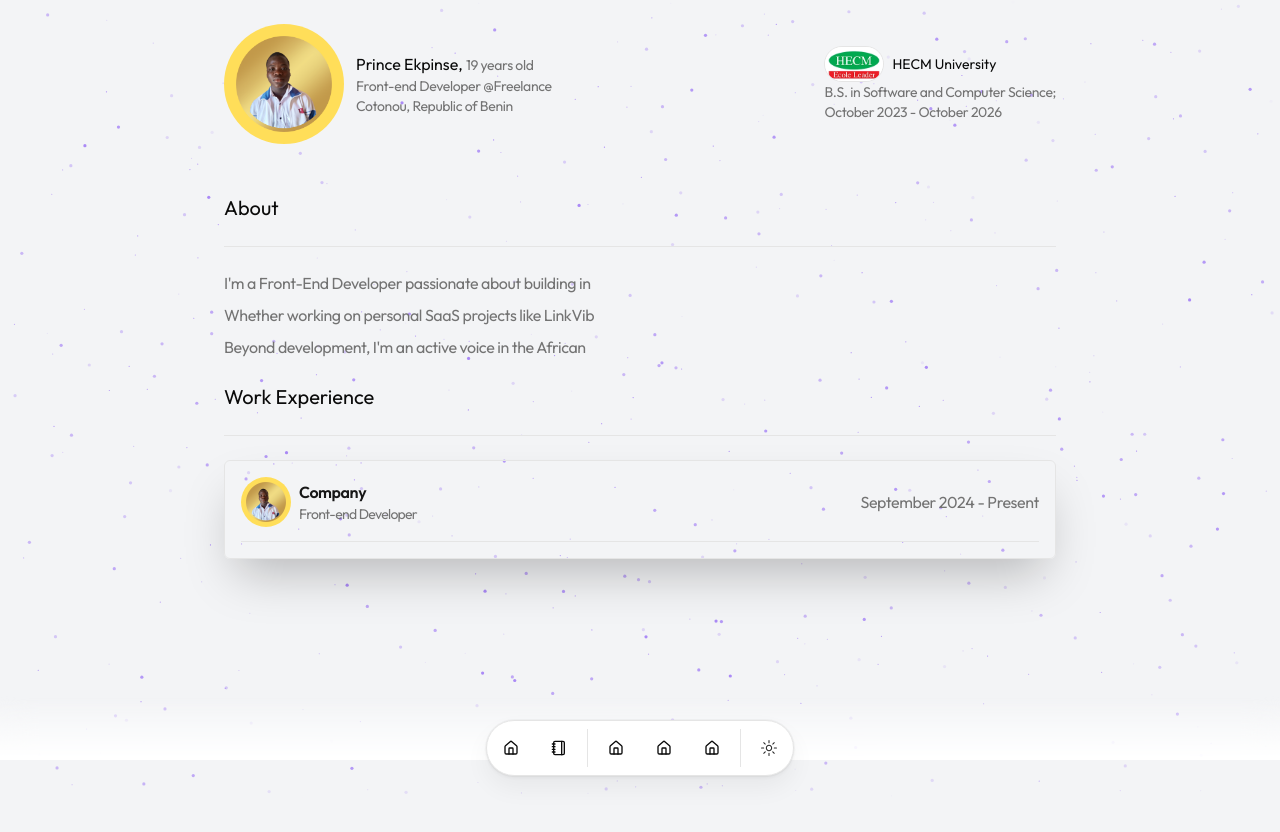
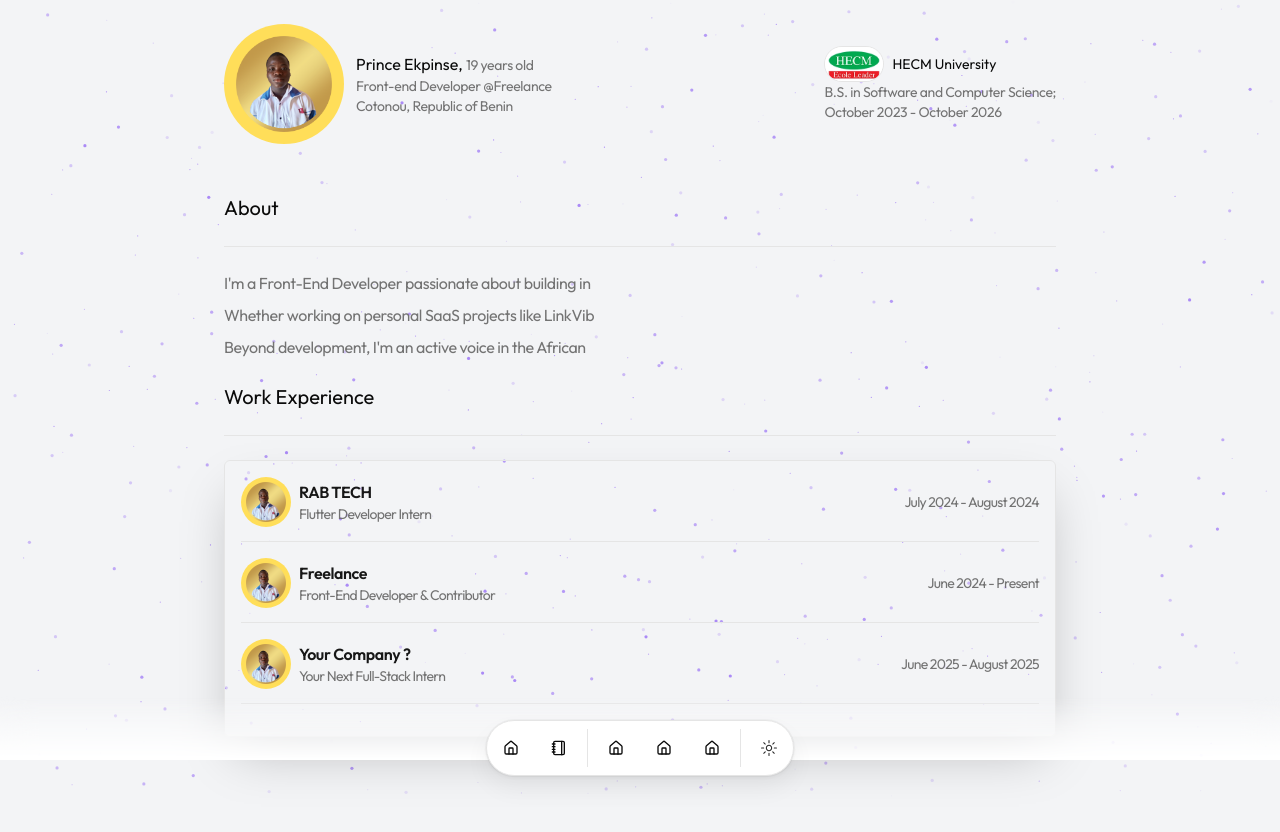
Before and after one commit to prince0xdev/portfolio, a Next.js app: page / in a window 1280 px wide. Shown: the top 832 px of the page. Before the commit the page ends 800 px from the top, so only its background shows below. Built offline with nearby package versions, Linux system fonts and the light colour scheme.

Commit message:
Add Work expériences section bis

```diff
--- a/components/ExperienceSection.tsx
+++ b/components/ExperienceSection.tsx
@@ -2,15 +2,18 @@
 import React from 'react'
 import { Separator } from './ui/separator'
 import { BlurFade } from "@/components/magicui/blur-fade";
+import {DATA} from '@/data/resume'
 import {
     Collapsible,
     CollapsibleContent,
     CollapsibleTrigger,
   } from "@/components/ui/collapsible"
+import * as motion from "motion/react-client"
 import Image from 'next/image';
 
 function ExperienceSection() {
-
+    const data = DATA.work;
+    console.log(data)
   return (
     <section className="flex flex-col gap-2 justify-center">
         <BlurFade  delay={0.25} inView>
@@ -18,33 +21,37 @@ function ExperienceSection() {
         </BlurFade>
       <Separator className='h-2 mb-4'/>
       <div className='border shadow-2xl  rounded-sm w-full p-4 text-md text-justify text-muted-foreground  tracking-tight font-light'>
+        {
+          data.map((jobs, index)=> <div className='flex flex-col gap-4 mb-4' key={index}>
             <Collapsible>
               <CollapsibleTrigger className='cursor-pointer w-full text-left'>
-                <div className='flex items-center justify-between'>
+                  <motion.div initial={{ opacity: 0, scale: 0 }} animate={{ opacity: 1, scale: 1 }} transition={{ duration: 0.4, scale: { type: "spring", visualDuration: 0.4, bounce: 0.5 },}} className='flex items-center justify-between'>
                       <div className='flex items-center gap-2'>
-                        <div className='rounded-full'><Image className='rounded-full' src="/ekpinse.webp" width={50} height={0} alt='Company'/></div>
+                          <div className='rounded-full'><Image className='rounded-full' src={jobs.logoUrl} width={50} height={0} alt={jobs.company}/></div>
                           <div>
-                            <h3 className='font-semibold dark:text-white text-neutral-900  tracking-tight'>Company</h3>
-                            <h4 className='text-sm text-muted-foreground tracking-tighter'>Front-end Developer</h4>
+                              <h3 className='font-semibold dark:text-gray-200 text-neutral-900  tracking-tight'>{jobs.company}</h3>
+                              <h4 className='text-sm text-muted-foreground tracking-tighter'>{jobs.title}</h4>
                           </div>
                       </div>
-                    <div>
-                        <h3>September 2024 - Present</h3>
+                      <div className='hidden md:block'>
+                          <h3 className='text-sm text-muted-foreground tracking-tighter'>{jobs.start} - {jobs.end}</h3>
                       </div>
+                  </motion.div>
+              </CollapsibleTrigger>
+              <CollapsibleContent>
+                <div className='text-sm text-muted-foreground tracking-tighter px-6 py-4'>
+                  <p className='mb-3'>{jobs.description}</p>
+                  <ul className="flex flex-col gap-2">
+                  {jobs.highlights.map((highlight, index)=><div  key={index}>
+                    <li><span className='rounded-full w-5 bg-gray-300'></span>{highlight}</li>
+                  </div>)}
+                  </ul>
                 </div>
-            </CollapsibleTrigger>
+              </CollapsibleContent>
               <Separator className='h-2 mt-2'/>
-            <CollapsibleContent>Worked on securing the Cyera Infrastructure and Application using various open-source tools and technologies. Key accomplishments:
-
-Built and containerized a security bot on GCR to automate security tasks and detections, significantly reducing routine manual work for engineers and saving money
-Designed and implemented an AWS RDS PostgreSQL database with encryption at rest and in transit to protect sensitive data, ensuring compliance with best data protection standards
-Developed and maintained tools, scripts, and platforms for enhanced security observability and control
-Proactively fortified container security by systematically updating Docker images to the latest stable versions and remediating critical/high/moderate CVEs in alignment with CIS Benchmarks and OWASP best practices
-Strengthened application security posture and ensured compliance with stringent security frameworks across repositories and infrastructure
-Developed secure authentication patterns using TypeScript, TailwindCSS and ShishCN
-Implemented least-privilege principle for security automation using GitHub Actions
-            </CollapsibleContent>
             </Collapsible>
+          </div> )
+        }
       </div>
     </section>
   )
--- a/data/resume.tsx
+++ b/data/resume.tsx
@@ -76,68 +76,61 @@ export const DATA = {
       area: "DevSecOps",
       skills: ["CI/CD pipeline security", "Secret management", "Automated security testing", "Compliance as code", "Security monitoring"]
     },
-  ],
-  work: [
+  ],work: [
     {
-      company: "Cyera",
+      company: "RAB TECH",
       href: "https://cyera.io",
-      badges: ["Security", "Full-Stack"],
-      location: "Boulder, CO",
-      title: "Security Engineer",
-      logoUrl: "/logos/cyera.svg",
-      start: "September 2024",
-      end: "Present",
+      badges: ["Flutter", "Mobile"],
+      location: "Cotonou, Atlantique, Bénin",
+      title: "Flutter Developer Intern",
+      logoUrl: "/ekpinse.webp",
+      start: "July 2024",
+      end: "August 2024",
       description:
-        "Worked on securing the Cyera Infrastructure and Application using various open-source tools and technologies.  Key accomplishments:",
+        "As part of a 2-month academic internship, I contributed to the development of a Flutter-based mobile app while strengthening my skills in mobile architecture and state management.",
       highlights: [
-        "Built and containerized a security bot on GCR to automate security tasks and detections, significantly reducing routine manual work for engineers and saving money",
-        "Designed and implemented an AWS RDS PostgreSQL database with encryption at rest and in transit to protect sensitive data, ensuring compliance with best data protection standards",
-        "Developed and maintained tools, scripts, and platforms for enhanced security observability and control",
-        "Proactively fortified container security by systematically updating Docker images to the latest stable versions and remediating critical/high/moderate CVEs in alignment with CIS Benchmarks and OWASP best practices",
-        "Strengthened application security posture and ensured compliance with stringent security frameworks across repositories and infrastructure",
-        "Developed secure authentication patterns using TypeScript, TailwindCSS and ShishCN",
-        "Implemented least-privilege principle for security automation using GitHub Actions"
+        "Built and optimized responsive UI components using Flutter and Dart, ensuring consistent UX across Android and iOS",
+        "Integrated Firebase for authentication and real-time data sync between users and the backend",
+        "Collaborated in Agile sprints and contributed to bug fixing and feature development with Git and GitHub",
+        "Implemented custom animations and UI transitions to enhance user engagement and navigation fluidity"
       ]
     },
     {
-      company: "PearAI",
-      href: "https://trypear.ai",
-      badges: ["Open Source", "Security"],
-      location: "Boulder, CO",
-      title: "Open-Source Contributor",
+      company: "Freelance",
+      href: "https://ekpinse-prince.vercel.app/",
+      badges: ["Open Source", "Front-End", "Security"],
+      location: "Remote / Cotonou, Bénin",
+      title: "Front-End Developer & Contributor",
       logoUrl: "/ekpinse.webp",
       start: "June 2024",
       end: "Present",
       description:
-        "Contributed security-focused improvements to open source projects. Key accomplishments:",
+        "Worked on several open source and freelance front-end projects, applying secure coding practices, design systems, and modern UI frameworks.",
       highlights: [
-        "Developed a CI/CD pipeline for an open-source application, ensuring builds are tested across Linux, Mac, and Windows platforms, enhancing efficiency and reliability",
-        "Contributed to PearAI's Server and Submodule, integrating key features like Anthropic support, Gemini support, and applying Secure Software Engineering practices. Integrated ML fail-safe measures to ensure sleek user experience",
-        "Performed code reviews and maintained best practices for managing a large GitHub repository, ensuring robust and secure coding standards",
-        "Integrated secure Terraform deployment patterns for AWS infrastructure",
-        "Implemented secure API integrations for Google Gemini"
+        "Developed responsive React components with TailwindCSS and Shadcn/UI for dynamic dashboards and SaaS interfaces",
+        "Contributed to PearAI's open-source project: built secure integrations with Gemini, Anthropic APIs, and improved UI state management",
+        "Set up GitHub Actions for CI/CD pipelines and cross-platform testing (Linux, MacOS, Windows)",
+        "Reviewed PRs and helped maintain clean code structure and documentation on community repos"
       ]
     },
     {
-      company: "Netskope",
-      badges: ["Security", "SOC"],
-      href: "/ekpinse.webp",
-      location: "Clayton, MO",
-      title: "Information Security Intern",
-      logoUrl: "/logos/netskope.png",
-      start: "January 2024",
-      end: "September 2024",
+      company: "Your Company ?",
+      href: "#",
+      badges: ["Internship", "Full-Stack", "Front-end"],
+      location: "Remote / Hybrid / On-site",
+      title: "Your Next Full-Stack Intern",
+      logoUrl: "/ekpinse.webp",
+      start: "June 2025",
+      end: "August 2025",
       description:
-        "Implemented secure infrastructure automation practices for AWS deployments. Key accomplishments:",
+        "Looking for a 2-month academic internship where I can apply my skills in React, Next.js, TypeScript, and cloud automation to solve real-world challenges.",
       highlights: [
-        "Automated end-to-end deployment utilizing Ansible and Terraform to deploy AWS infrastructure using GitHub Actions, implementing robust security through AWS Security Groups and using GitHub Actions secrets management",
-        "Led the migration of a Hack app from development to production using IaC, ensuring optimal performance, scalability, and security that showcases production-ready configurations",
-        "Implemented Security Stack monitoring dashboard utilizing scheduled GitHub Actions workflows that refreshed Docker Soaker dashboard using Python scripts",
-        "Deployed OpenCTI using Docker, GCP, and Ansible, with seamless integration of CI/CD pipelines",
-        "Expert in sourcegraph, shared components, file cryptography and Ready to enhance threat intelligence",
-        "Proven ability to design scalable, reliable, and secure cloud infrastructure while automating deployment processes for optimal efficiency"
+        "Available from June 2025 for a challenging mission in web development or infrastructure automation",
+        "Passionate about building secure, scalable apps using TypeScript, TailwindCSS, Framer Motion, and CI/CD",
+        "Strong interest in cloud (AWS, GCP) and DevSecOps workflows, with hands-on experience on GitHub",
+        "Eager to contribute to your team, learn fast, and bring creative energy to your product 🚀"
       ]
-    },
+    }
   ],
   education: [
     {
```
Lines whose indentation alone changed are shown as unchanged.
